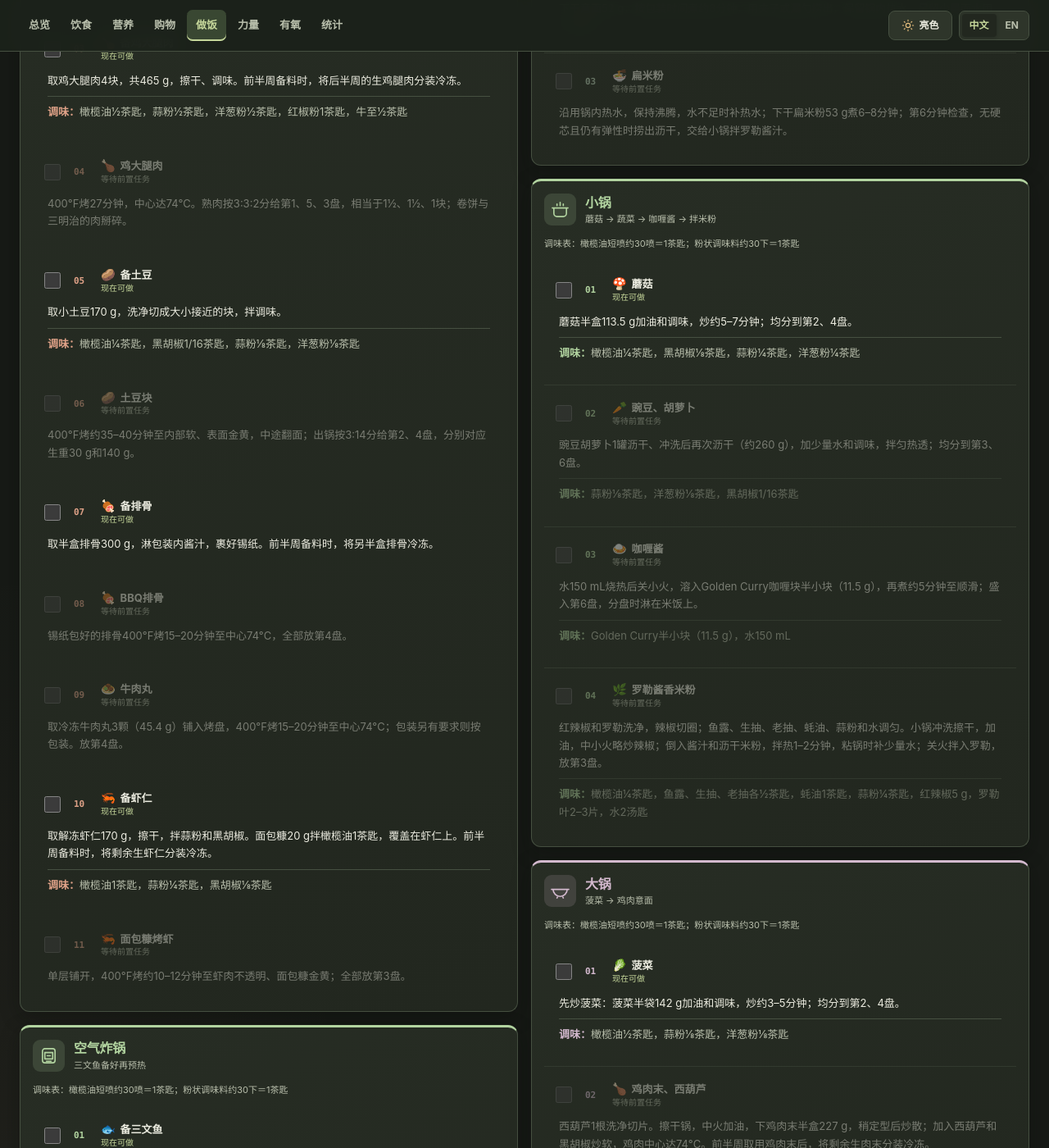
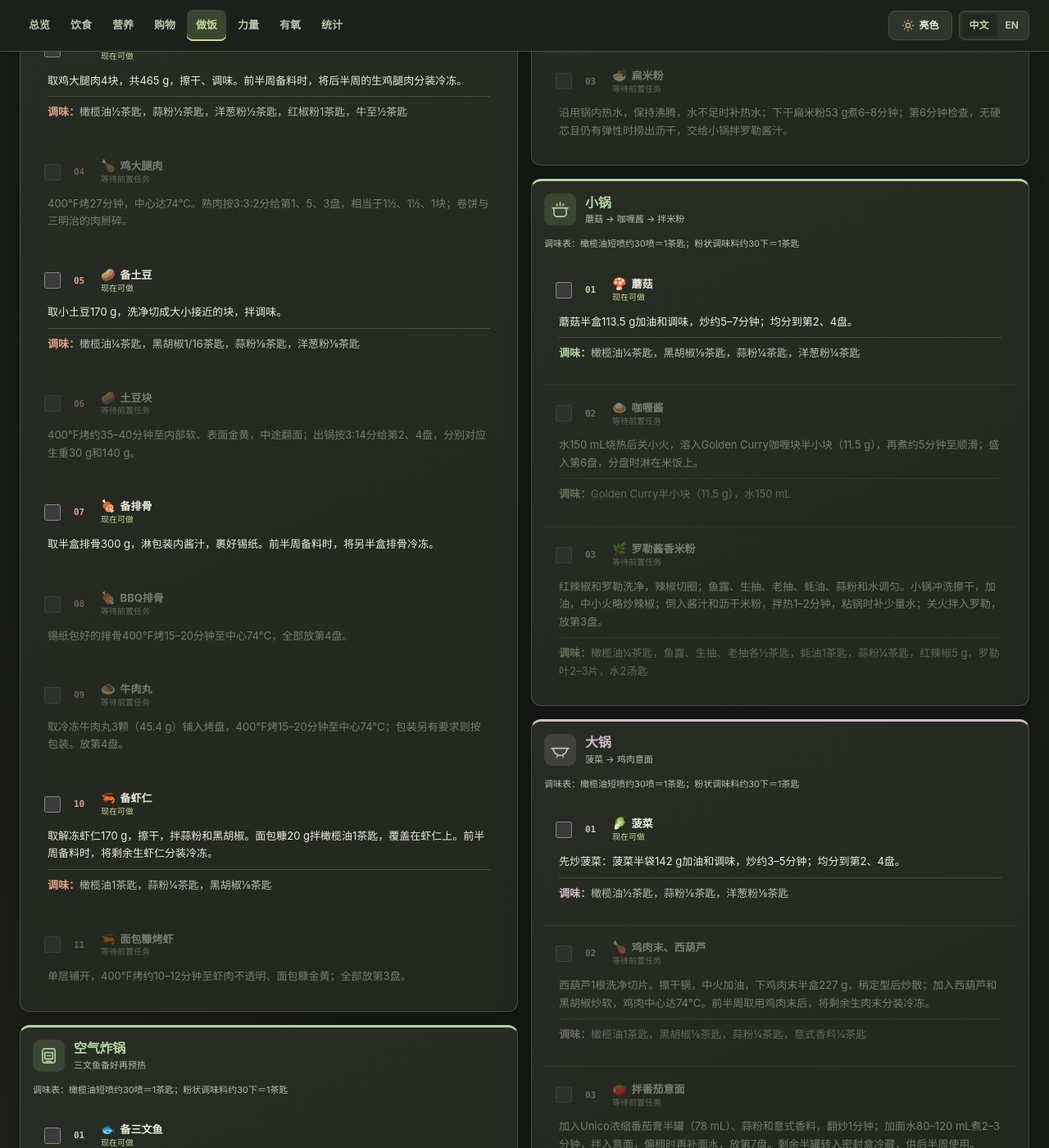
Before and after one commit to yunhaixiang/fitness, a Jekyll site: the page built from cooking.md, in a window 1280 px wide and 1400 px high, scrolled down 1293 px. Shown: the whole window at 82% size. Built offline with Jekyll 4.4.1, drawn with Linux system fonts in a browser that asks for light colours; some of the changed text lies outside the part shown.

Commit message:
Drain canned vegetables directly into meal boxes

```diff
--- a/assets/cooking-flow.js
+++ b/assets/cooking-flow.js
@@ -44,8 +44,7 @@
     {"id": "pasta", "label": ["意面", "Spaghetti"], "note": ["", ""], "group": "pots", "before": ["pasta-water"], "link": "#cook-pasta", "resource": "pot-2", "minutes": 8},
     {"id": "noodles", "label": ["扁米粉", "Rice Noodles"], "note": ["", ""], "group": "pots", "before": ["pasta"], "link": "#cook-noodles", "resource": "pot-2", "minutes": 6},
     {"id": "mushroom", "label": ["蘑菇", "Mushrooms"], "note": ["", ""], "group": "small-wok", "before": [], "link": "#cook-mushroom", "minutes": 7},
-    {"id": "peas", "label": ["豌豆、胡萝卜", "Peas and Carrots"], "note": ["", ""], "group": "small-wok", "before": ["mushroom"], "link": "#cook-peas", "minutes": 3},
-    {"id": "curry", "label": ["咖喱酱", "Curry Sauce"], "note": ["", ""], "group": "small-wok", "before": ["peas"], "link": "#cook-curry", "minutes": 6},
+    {"id": "curry", "label": ["咖喱酱", "Curry Sauce"], "note": ["", ""], "group": "small-wok", "before": ["mushroom"], "link": "#cook-curry", "minutes": 6},
     {"id": "season-noodles", "label": ["罗勒酱香米粉", "Basil Rice Noodles"], "note": ["", ""], "group": "small-wok", "before": ["curry", "noodles"], "link": "#cook-season-noodles", "minutes": 3},
     {"id": "spinach", "label": ["菠菜", "Spinach"], "note": ["", ""], "group": "large-wok", "before": [], "link": "#cook-spinach", "minutes": 5},
     {"id": "ground", "label": ["鸡肉末、西葫芦", "Ground Chicken and Zucchini"], "note": ["", ""], "group": "large-wok", "before": ["spinach"], "link": "#cook-ground", "minutes": 10},
@@ -65,7 +64,7 @@
     'air-heat-start': '🔥', 'air-heat': '🌡️',
     'egg-water': '💧', 'pasta-water': '💧',
     eggs: '🥚', dumplings: '🥟', pasta: '🍝', noodles: '🍜',
-    mushroom: '🍄', peas: '🥕', curry: '🍛', 'season-noodles': '🌿',
+    mushroom: '🍄', curry: '🍛', 'season-noodles': '🌿',
     spinach: '🥬', ground: '🍗', tomato: '🍅',
     wrap: '🌯', sandwich: '🥪', finish: '🧼'
   };
@@ -74,19 +73,19 @@
     {"id": "oven", "icon": "oven", "title": ["烤箱", "Oven"], "hint": ["按烤盘空间安排", "Schedule According to Tray Space"]},
     {"id": "air", "icon": "air", "title": ["空气炸锅", "Air Fryer"], "hint": ["三文鱼备好再预热", "Prepare Salmon Before Preheating"]},
     {"id": "pots", "icon": "pot", "title": ["煮锅一、煮锅二", "Pots 1 and 2"], "hint": ["两锅并行", "Two Parallel Pots"]},
-    {"id": "small-wok", "icon": "pot", "title": ["小锅", "Saucepan"], "hint": ["蘑菇 → 蔬菜 → 咖喱酱 → 拌米粉", "Mushrooms → Vegetables → Curry Sauce → Noodles"]},
+    {"id": "small-wok", "icon": "pot", "title": ["小锅", "Saucepan"], "hint": ["蘑菇 → 咖喱酱 → 拌米粉", "Mushrooms → Curry Sauce → Noodles"]},
     {"id": "large-wok", "icon": "wok", "title": ["大锅", "Wok"], "hint": ["菠菜 → 鸡肉意面", "Spinach → Chicken Pasta"]},
     {"id": "wrap", "icon": "wrap", "title": ["卷饼与三明治", "Wrap and Sandwich"], "hint": ["等待熟肉和鸡蛋", "Wait for Cooked Chicken and Eggs"]},
     {"id": "finish", "icon": "finish", "title": ["收尾", "Finish"], "hint": ["分盘、入冰箱、清洗", "Portion, Refrigerate and Clean"]}
   ];
 
-  const instructionSections = [["rice", "rice", ["prep-rice", "rice"]], ["oven", "oven", ["oven-heat-start", "oven-heat", "prep-chicken", "chicken", "prep-potato", "potato", "prep-ribs", "ribs", "meatballs", "prep-shrimp", "shrimp"]], ["air-fryer", "air", ["prep-salmon", "air-heat-start", "air-heat", "salmon", "haddock"]], ["pot-one", "pots", ["egg-water", "eggs", "dumplings"]], ["pot-two", "pots", ["pasta-water", "pasta", "noodles"]], ["small-wok", "small-wok", ["mushroom", "peas", "curry", "season-noodles"]], ["large-wok", "large-wok", ["spinach", "ground", "tomato"]], ["wraps", "wrap", ["wrap", "sandwich"]]];
+  const instructionSections = [["rice", "rice", ["prep-rice", "rice"]], ["oven", "oven", ["oven-heat-start", "oven-heat", "prep-chicken", "chicken", "prep-potato", "potato", "prep-ribs", "ribs", "meatballs", "prep-shrimp", "shrimp"]], ["air-fryer", "air", ["prep-salmon", "air-heat-start", "air-heat", "salmon", "haddock"]], ["pot-one", "pots", ["egg-water", "eggs", "dumplings"]], ["pot-two", "pots", ["pasta-water", "pasta", "noodles"]], ["small-wok", "small-wok", ["mushroom", "curry", "season-noodles"]], ["large-wok", "large-wok", ["spinach", "ground", "tomato"]], ["wraps", "wrap", ["wrap", "sandwich"]], ["finish", "finish", ["finish"]]];
   const instructions = new Map(), seasonings = new Map(), seasoningNotes = new Map();
   const mergedSections = [];
   const seasoningSteps = {
     oven: ['prep-chicken', 'prep-potato', 'prep-shrimp'],
     'air-fryer': ['prep-salmon'],
-    'small-wok': ['mushroom', 'peas', 'curry', 'season-noodles'],
+    'small-wok': ['mushroom', 'curry', 'season-noodles'],
     'large-wok': ['spinach', 'ground']
   };
   for (const [headingId, group, steps] of instructionSections) {
--- a/assets/cooking-guide.js
+++ b/assets/cooking-guide.js
@@ -32,7 +32,6 @@
     "pasta": 8,
     "noodles": 6,
     "mushroom": 7,
-    "peas": 3,
     "curry": 6,
     "season-noodles": 3,
     "spinach": 5,
--- a/assets/cooking-scheduler.js
+++ b/assets/cooking-scheduler.js
@@ -4,7 +4,7 @@
   // One slot is one minute. Active work uses the cook; heating can overlap.
   const horizon = 210;
   const beamWidth = 24;
-  const pans = new Set(['mushroom', 'spinach', 'tomato', 'ground', 'peas', 'curry']);
+  const pans = new Set(['mushroom', 'spinach', 'tomato', 'ground', 'curry']);
   const continuous = new Set(['wrap', 'sandwich', 'finish']);
   const activeTail = { tomato: 3, 'season-noodles': 3 };
   const capacity = { rice: 1, oven: 3, air: 1, 'pot-1': 1, 'pot-2': 1, saucepan: 1, wok: 1, counter: 1 };
--- a/cooking.md
+++ b/cooking.md
@@ -74,14 +74,12 @@
 <div class="table-wrap">
 <table class="plan-table" ><thead><tr><th data-en="Food">食材</th><th data-en="Seasoning">调味</th></tr></thead><tbody>
 <tr><td data-en="Mushrooms">蘑菇</td><td data-en="1/4 tsp Olive Oil, 1/8 tsp Pepper, 1/4 tsp Garlic Powder, 1/4 tsp Onion Powder">橄榄油¼茶匙，黑胡椒⅛茶匙，蒜粉¼茶匙，洋葱粉¼茶匙</td></tr>
-<tr><td data-en="Peas and Carrots">豌豆、胡萝卜</td><td data-en="1/8 tsp Garlic Powder, 1/8 tsp Onion Powder, 1/16 tsp Black Pepper">蒜粉⅛茶匙，洋葱粉⅛茶匙，黑胡椒1/16茶匙</td></tr>
 <tr><td data-en="Curry Sauce">咖喱酱</td><td data-en="½ Block Golden Curry (11.5 g), 150 mL Water">Golden Curry半小块（11.5 g），水150 mL</td></tr>
 <tr><td data-en="Basil Rice Noodles">罗勒酱香米粉</td><td data-en="1/4 tsp Olive Oil, 1/2 tsp Each Fish Sauce, Light Soy Sauce and Dark Soy Sauce, 1 tsp Oyster Sauce, 1/4 tsp Garlic Powder, 5 g Red Chili, 2–3 Basil Leaves, 2 tbsp Water">橄榄油¼茶匙，鱼露、生抽、老抽各½茶匙，蚝油1茶匙，蒜粉¼茶匙，红辣椒5 g，罗勒叶2–3片，水2汤匙</td></tr>
 </tbody></table>
 </div>
 <ol>
 <li data-en="Cook half a pack of mushrooms (113.5 g) with oil and seasonings for 5–7 minutes. Split equally between meals 2 and 4.">蘑菇半盒113.5 g加油和调味，炒约5–7分钟；均分到第2、4盘。</li>
-<li data-en="Drain and rinse 1 can of peas and carrots, then drain again (about 260 g). Add a splash of water and seasonings, stir and heat through. Divide equally between meals 3 and 6.">豌豆胡萝卜1罐沥干、冲洗后再次沥干（约260 g），加少量水和调味，拌匀热透；均分到第3、6盘。</li>
 <li data-en="Heat 150 mL water, lower the heat and dissolve ½ block (11.5 g) of Golden Curry roux. Simmer for about 5 minutes until smooth. Transfer to meal 6 and serve over the rice.">水150 mL烧热后关小火，溶入Golden Curry咖喱块半小块（11.5 g），再煮约5分钟至顺滑；盛入第6盘，分盘时淋在米饭上。</li>
 <li data-en="Wash the red chili and basil; slice the chili. Mix fish sauce, light and dark soy sauces, oyster sauce, garlic powder and water. Rinse and dry the saucepan; add the oil and briefly cook the chili over medium-low heat. Add the sauce and drained noodles, tossing for 1–2 minutes; add a splash of water if they start to stick. Turn off the heat, stir in basil and place in meal 3.">红辣椒和罗勒洗净，辣椒切圈；鱼露、生抽、老抽、蚝油、蒜粉和水调匀。小锅冲洗擦干，加油，中小火略炒辣椒；倒入酱汁和沥干米粉，拌热1–2分钟，粘锅时补少量水；关火拌入罗勒，放第3盘。</li>
 </ol>
@@ -106,3 +104,8 @@
 <li data-en="Use half a can of drained tuna (about 55 g), then mix with 2½ tsp Chipotle mayonnaise (12.5 mL; about 25 cm squeezed length at a strand diameter of 0.8 cm). Wash and slice 1 Roma tomato. Layer 3 slices of whole-wheat bread with the tuna, meal 5’s chicken, sliced boiled egg and tomato; place in meal 5. During the first cooking session, freeze the remaining drained tuna for the second session. Freeze spare bread.">取沥干金枪鱼½罐（约55 g），拌Chipotle蛋黄酱2½茶匙（12.5 mL；酱条直径约0.8 cm时，挤约25 cm长）。罗马番茄1个洗净切片；全麦面包3片分层夹入金枪鱼、第5盘的鸡腿肉、切片水煮蛋和番茄，放第5盘。前半周备料时，将剩余沥干金枪鱼密封冷冻供后半周用；多余面包冷冻。</li>
 </ol>
 <!-- Cook to the product package directions where they differ. Rice noodle method: Erawan Walmart directions, boil dry noodles directly for 6–8 minutes, https://www.walmart.ca/en/ip/Erawan-Rice-Stick/6000199121439 . The timer starts with a 6-minute check; extend as needed. Shrimp is an olive-oil/panko adaptation; oven times vary with size and loading. -->
+
+<h2 id="finish" data-en="Finish">收尾线程</h2>
+<ol>
+<li data-en="Drain 1 can of peas and carrots (about 260 g) and divide equally between meals 3 and 6. Finish portioning, refrigerate and clean up.">豌豆胡萝卜1罐沥干（约260 g），直接均分到第3、6盘；完成分盘、入冰箱、清洗。</li>
+</ol>
```
